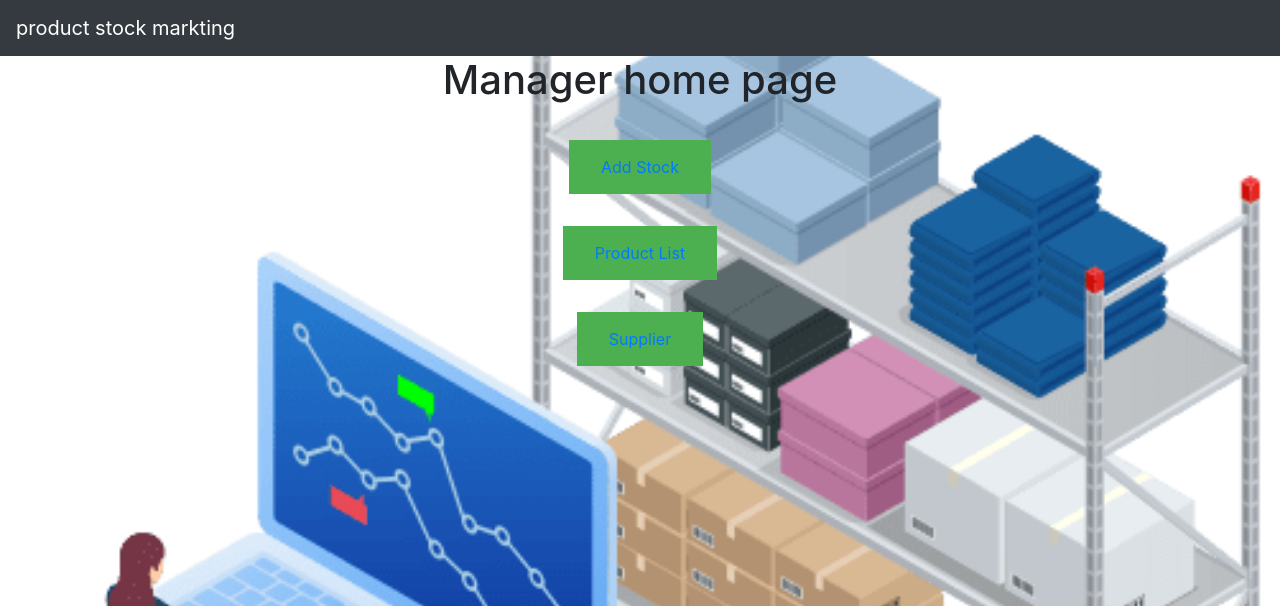
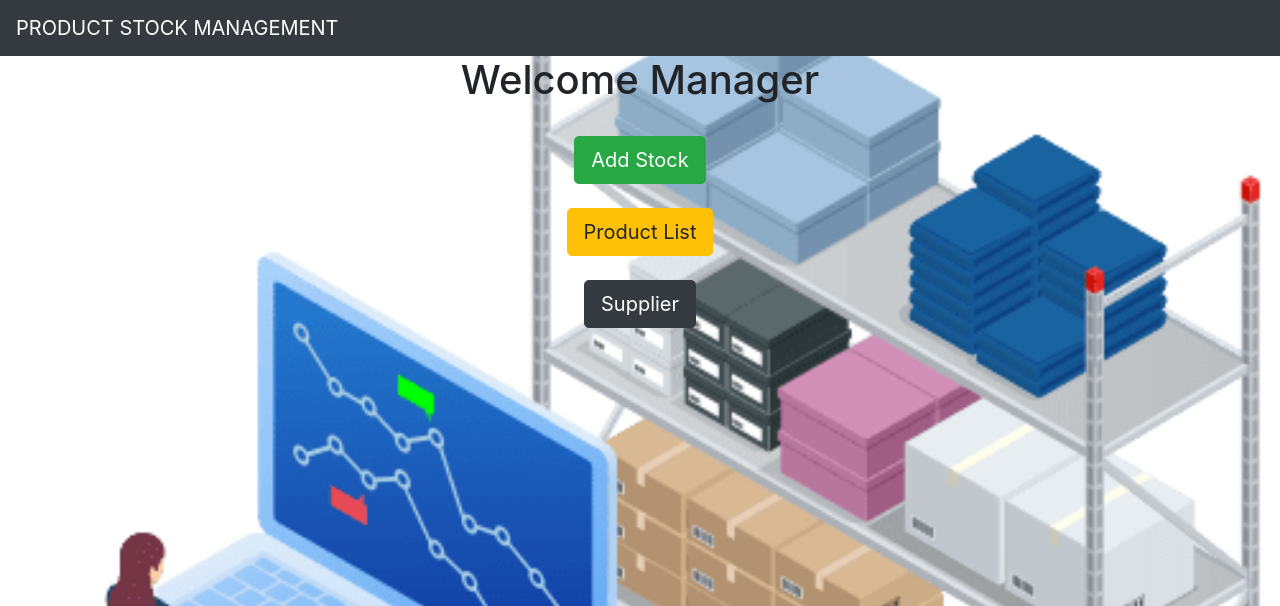
Before and after one commit to Hrishikesh007733/stock_management, a Django app: page /homepage/ in a window 1280 px wide. Shown: the top 606 px of the page. Run offline with Django 3.2, Linux system fonts and the light colour scheme.

Commit message:
buttons changed

```diff
--- a/demo/mysite/myapp/static/myapp/butt3.css
+++ /dev/null
@@ -1,17 +0,0 @@
-.button {
-    background-color: #4CAF50; /* Green */
-    border: none;
-    color: rgb(255, 255, 255);
-    padding: 15px 32px;
-    text-align: center;
-    text-decoration: none;
-    display: inline-block;
-    font-size: 16px;
-    margin: 4px 2px;
-    cursor: pointer;
-    -webkit-transition-duration: 0.4s; /* Safari */
-    transition-duration: 0.4s;
-}
-.butadd:hover {
-    box-shadow: 0 12px 16px 0 rgba(0,0,0,0.24),0 17px 50px 0 rgba(0,0,0,0.19);
-}
--- a/demo/mysite/myapp/templates/myapp/base.html
+++ b/demo/mysite/myapp/templates/myapp/base.html
@@ -4,8 +4,7 @@
     <head>
         <link rel="stylesheet" href="https://cdn.jsdelivr.net/npm/bootstrap@4.5.3/dist/css/bootstrap.min.css" integrity="sha384-TX8t27EcRE3e/ihU7zmQxVncDAy5uIKz4rEkgIXeMed4M0jlfIDPvg6uqKI2xXr2" crossorigin="anonymous">
         <link rel="stylesheet" href="{% static 'myapp/style.css' %}">
-        <link rel="stylesheet" href="{% static 'myapp/butt3.css' %}">
-        <title> product list </title>
+        <title> Productr Stock Management </title>
         <style>
             body{
                 background: url('{% static "myapp/image/mp_home2.png" %}')no-repeat center center fixed;
@@ -18,7 +17,7 @@
         <nav class="navbar navbar-dark bg-dark">
             <!-- Navbar content -->
           <a class="navbar-brand" href="#">
-            product stock markting
+            PRODUCT STOCK MANAGEMENT
           </a>
          </nav>
 
--- a/demo/mysite/myapp/templates/myapp/cushomepage.html
+++ b/demo/mysite/myapp/templates/myapp/cushomepage.html
@@ -10,9 +10,8 @@
          </head>
 
          <body>
-            <center><h1>Customer home page</h1></center>
-            <center><h2><a href="/orderplace/">Place Order</a></h2></center> </br>
-            <center><h4><a href="/">customer</a></h4></center> </br>
+            <center><h1>Welcome Customer</h1></center><br>
+            <center><a class="btn btn-dark btn-lg" href="/orderplace/" role="button">Place Order</a></center>
           {% endblock %}
          </body>
         </html>
--- a/demo/mysite/myapp/templates/myapp/homepage.html
+++ b/demo/mysite/myapp/templates/myapp/homepage.html
@@ -15,10 +15,10 @@
        <title> Manager </title>
 
        <body>
-        <center><h1>Manager home page</h1></center><br>
-        <center><div class="button butadd"><a href="/add_stock/">Add Stock</a></div></center><br>
-        <center><div class="button butadd"><a href="/productlist/">Product List</a></div></center><br>
-        <center><div class="button butadd"><a href="/supplierorder/">Supplier</a></div></center>
+        <center><h1>Welcome Manager</h1></center><br>
+        <center><a class="btn btn-success btn-lg" href="/add_stock/" role="button">Add Stock</a></center><br>
+        <center><a class="btn btn-warning btn-lg" href="/productlist/" role="button">Product List</a></center><br>
+        <center><a class="btn btn-dark btn-lg" href="/supplierorder/" role="button">Supplier</a></center>
        </body>
        {% endblock %}
 
```
